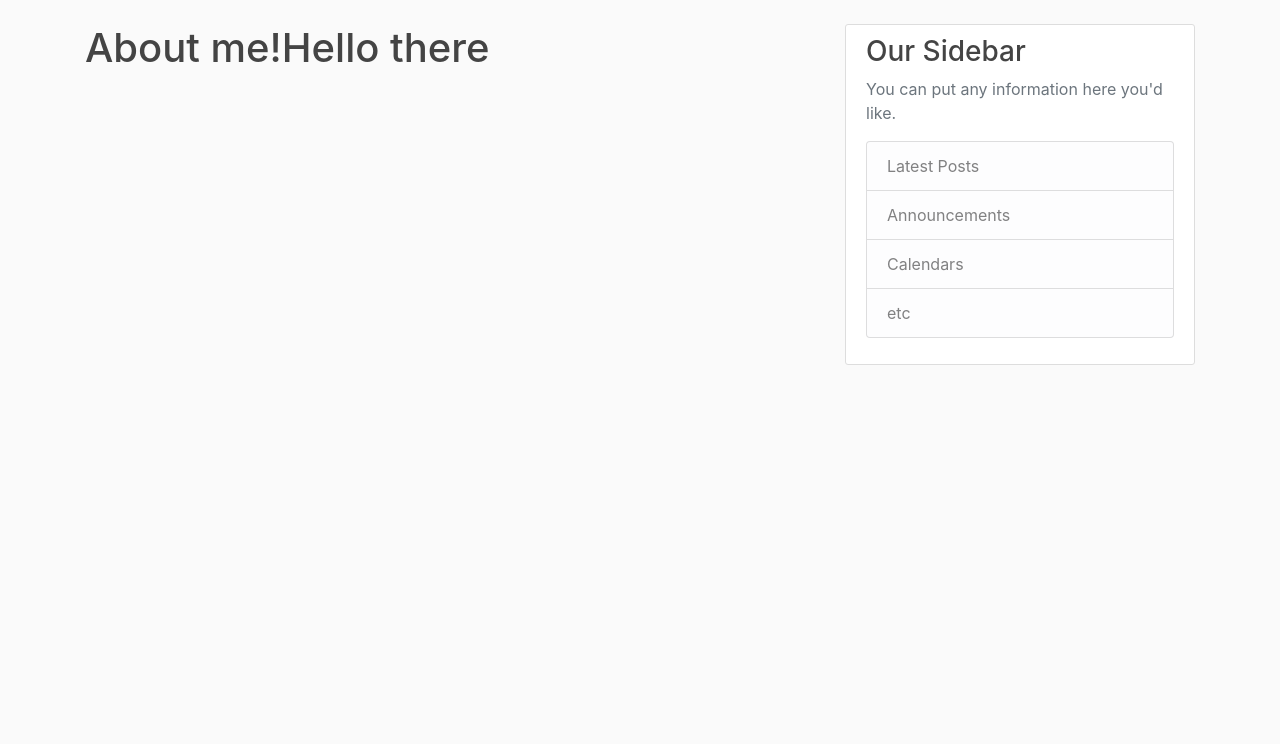
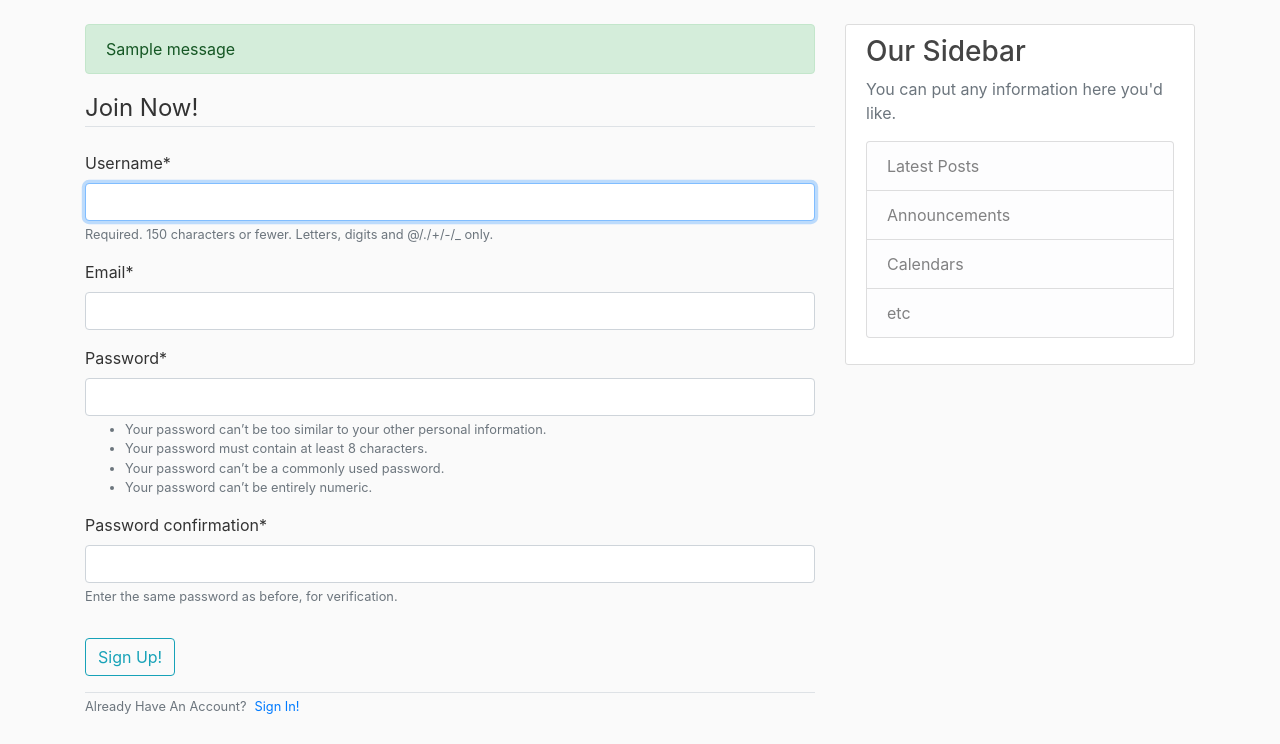
Before and after one commit to Mojanne/Project, a Django app: template Project/users/templates/users/registration.html in a window 1280 px wide. Shown: the part 56-800 px from the top of the page. Run offline with Django 3.2, Linux system fonts and the light colour scheme; the template is opened without the code that fills it: values that come from a table or form of the project are taken from there, most other values are stand-ins (such as "Sample title", 1, 10 or a date in 2020); one stand-in notice (Sample message) is shown; some libraries are stand-ins or nearby versions.

Commit message:
form styling

```diff
--- a/Project/Project/settings.py
+++ b/Project/Project/settings.py
@@ -39,6 +39,7 @@ INSTALLED_APPS = [
     'django.contrib.staticfiles',
     'myBlog.apps.MyblogConfig',
     'users.apps.UsersConfig',
+    'crispy_forms',
 ]
 
 MIDDLEWARE = [
@@ -120,3 +121,5 @@ USE_TZ = True
 # https://docs.djangoproject.com/en/3.0/howto/static-files/
 
 STATIC_URL = '/static/'
+
+CRISPY_TEMPLATE_PACK = 'bootstrap4'
--- a/Project/Project/urls.py
+++ b/Project/Project/urls.py
@@ -15,9 +15,11 @@ Including another URLconf
 """
 from django.contrib import admin
 from django.urls import path, include
+from users import views as users_views
 
 urlpatterns = [
     path('admin/', admin.site.urls),
+    path('registration/', users_views.register, name='register'),
     path('', include('myBlog.urls'))
 
 ]
--- a/Project/myBlog/templates/myBlog/base.html
+++ b/Project/myBlog/templates/myBlog/base.html
@@ -43,7 +43,14 @@
     <main role="main" class="container">
       <div class="row">
         <div class="col-md-8">
-          {% block content %}{% endblock %}
+            {% if messages %}
+                {% for message in messages %}
+                   <div class="alert alert-{{message.tags}}">
+                       {{ message }}
+                   </div>
+                {% endfor %}
+            {% endif %}
+            {% block content %}{% endblock %}
         </div>
         <div class="col-md-4">
           <div class="content-section">
--- /dev/null
+++ b/Project/users/forms.py
@@ -0,0 +1,10 @@
+from django import forms
+from django.contrib.auth.models import User
+from django.contrib.auth.forms import UserCreationForm
+
+class UserRegisterForm(UserCreationForm):
+    email = forms.EmailField()
+
+    class Meta:
+        model = User
+        fields = ['username', 'email', 'password1', 'password2']
--- a/Project/users/templates/users/registration.html
+++ b/Project/users/templates/users/registration.html
@@ -1,5 +1,22 @@
 {% extends 'myBlog/base.html'%}
+{% load crispy_forms_tags %}
+{% block content %}
 
-{% block content %}
-        <h1>About me!Hello there</h1>
+        <div class="'content-section">
+                <form method="POST">
+                        {% csrf_token %}
+                        <fieldset class="form-group">
+                        <legend class="border-bottom mb-4">
+                         Join Now!
+                        </legend>
+                        {{ form|crispy }}
+                        </fieldset>
+                        <div class="form-group">
+                                <button class="btn btn-outline-info" type="submit">Sign Up!</button>
+                        </div>
+                </form>
+                <div class="border-top pt3">
+                        <small class="text-muted">Already Have An Account?<a class="ml-2" href="#">Sign In!</a> </small>
+                </div>
+        </div>
 {% endblock %}
```
Also changed, not shown: Project/users/views.py (+15 -4 lines), Project/db.sqlite3.
